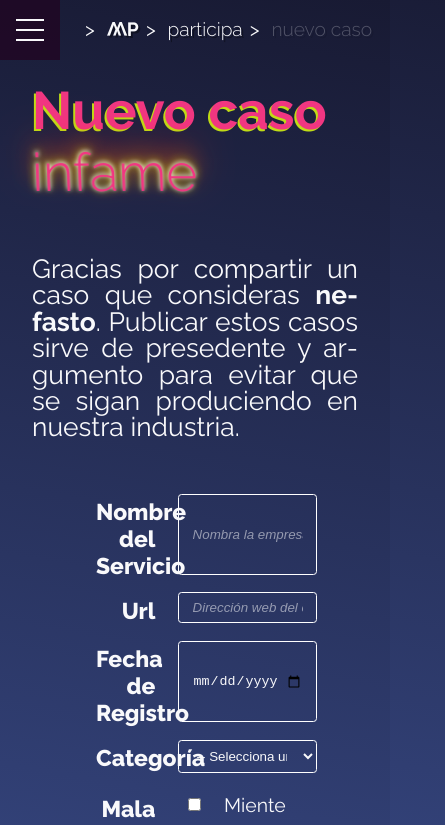
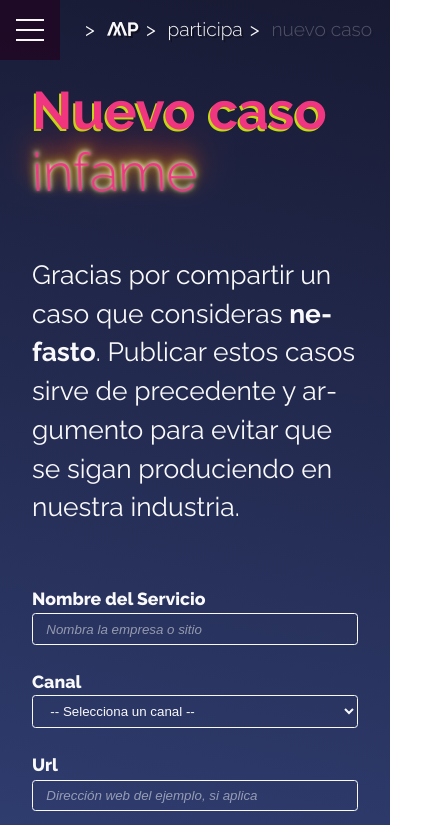
Before and after one commit to ixdavina/malaspracticas, a website: page new-case.html in a window 390 px wide. Shown: the top 825 px of the page, 445 px wide, since content can reach past the window. Drawn offline with Linux system fonts and the light colour scheme.

Commit message:
prueba de formulario integrado

```diff
--- a/new-case.html
+++ b/new-case.html
@@ -66,41 +66,98 @@
         <div class="container narrow">
             <h1>Nuevo caso <span class="infame">infame</span> </h1>
 
-            <p class="lg">Gracias por compartir un caso que consideras <strong>nefasto</strong>. Publicar estos casos sirve de presedente y argumento para evitar que se sigan produciendo en nuestra industria.</p>
+            <p class="lg">Gracias por compartir un caso que consideras <strong>nefasto</strong>. Publicar estos casos
+                sirve de precedente y argumento para evitar que se sigan produciendo en nuestra industria.</p>
         </div>
 
         <div class="container narrow">
-            <form action="">
-                <div class="form-unit">
+        <!-- https://docs.google.com/forms/d/1M1Appb-ey1Rt1JhrOgTo_rd5OefpWj0l5z641UHUx1o/edit -->
+            <form
+                action="https://docs.google.com/forms/u/0/d/e/1FAIpQLSe6bFsmP4vwR_5fLL1P0711PdS4BoFQWYcfDpJ0yLRd6_82aA/formResponse"
+                method="POST">
+                <div class="form-unit required">
                     <label for="name">Nombre del Servicio</label>
-                    <input type="text" name="name" id="" placeholder="Nombra la empresa o sitio">
+                    <input type="text" placeholder="Nombra la empresa o sitio" name="entry.263048947">
+                </div>
+
+                <div class="form-unit required">
+                    <label for="canal">Canal</label>
+                    <select name="entry.276316640">
+                        <option disabled selected value> -- Selecciona un canal -- </option>
+                        <optgroup label="Web">
+                            <option value="web-d">Escritorio</option>
+                            <option value="web-m">Móvil</option>
+                        </optgroup>
+                        <optgroup label="App">
+                            <option value="app-a">Android</option>
+                            <option value="app-i">iOS</option>
+                        </optgroup>
+                        <optgroup label="Otro">
+                            <option value="tel">Telefónico</option>
+                            <option value="pres">Presencial</option>
+                        </optgroup>
+                    </select>
                 </div>
 
                 <div class="form-unit">
                     <label for="url">Url</label>
-                    <input type="text" name="url" id="" placeholder="Dirección web del ejemplo">
+                    <input type="text" name="entry.1018248698" id="rul" placeholder="Dirección web del ejemplo, si aplica">
                 </div>
 
-                <div class="form-unit">
+                <div class="form-unit required">
                     <label for="fecha">Fecha de Registro</label>
-                    <input type="date" name="fecha" id="" placeholder="Fecha de registro">
+                    <input type="date" name="entry.990227257_year" id="fecha" placeholder="Fecha de registro">
                 </div>
 
-                <div class="form-unit">
+                <div class="form-unit required">
                     <label for="categoria">Categoría</label>
-                    <select name="categoria">
+                    <select id="categoria" name="entry.1787918976">
                         <option disabled selected value> -- Selecciona una categoría -- </option>
-                        <option value="adm">Administración</option>
-                        <option value="cont">Contenido</option>
-                        <option value="seg">Seguridad</option>
-                        <option value="fac">Facilitadores</option>
-                        <option value="comp">Compras</option>
+                        <optgroup label="Cuenta">
+                            <option value="">verificación</option>
+                            <option value="">cambio de plan</option>
+                            <option value="">preferencias</option>
+                            <option value="">mensajería</option>
+                            <option value="">desuscripción</option>
+                            <option value="">eliminar pago</option>
+                            <option value="">cierre de cuenta</option>
+                        </optgroup>
+                        <optgroup label="Publicación">
+                            <option value="">compartir</option>
+                            <option value="">comentar</option>
+                            <option value="">calificar</option>
+                            <option value="">borrar</option>
+                        </optgroup>
+                        <optgroup label="Credenciales">
+                            <option value="">autenticación</option>
+                            <option value="">creación</option>
+                            <option value="">solicitud de permisos</option>
+                            <option value="">conectar aplicaciones</option>
+                            <option value="">captcha</option>
+                            <option value="">recuperación</option>
+                            <option value="">cambiar contraseña</option>
+                        </optgroup>
+                        <optgroup label="Contenido">
+                            <option value="">contenido completo</option>
+                            <option value="">recomendación</option>
+                            <option value="">segmentación</option>
+                            <option value="">predicción</option>
+                            <option value="">wizards</option>
+                            <option value="">notificaciones</option>
+                        </optgroup>
+                        <optgroup label="Compras">
+                            <option value="">comparación</option>
+                            <option value="">trackeo de envíos</option>
+                            <option value="">formas de pago</option>
+                            <option value="">carros de compra</option>
+                            <option value="">upgrades</option>
+                        </optgroup>
                     </select>
                 </div>
 
-                <div class="form-unit">
+                <div class="form-unit required">
                     <label>Mala práctica</label>
-                    <fieldset>
+                    <fieldset name="entry.2080055149">
                         <input id="miente" type="checkbox" name="toppings" value="miente">
                         <label for="miente">Miente</label>
                         <input id="dificulta" type="checkbox" name="toppings" value="dificulta">
@@ -111,15 +168,17 @@
                         <label for="confunde">Confunde</label>
                     </fieldset>
                 </div>
-                <div class="form-unit">
+                <div class="form-unit required">
                     <label for="descripcion">Descripción</label>
-                    <textarea name="" id="descripcion" cols="30" rows="10" placeholder="Explica detalladamente por qué esta práctica es nefasta y en qué tipo(s) de maldad incurre. De ser posible, indica qué se debió haber hecho."></textarea>
+                    <textarea name="entry.1457125861" id="descripcion" cols="30" rows="10"
+                        placeholder="Explica detalladamente por qué esta práctica es nefasta y en qué tipo(s) de maldad incurre. De ser posible, indica qué se debió haber hecho."></textarea>
                 </div>
                 <div class="form-unit">
                     <label for="upload">Evidencias</label>
-                    <div><input type="file" name="upload" id=""><br><small>Sube un archivo <strong>ZIP</strong> con pantallazos, audios o lo que estimes necesario para documentar el caso.</small></div>
-
+                    <div><input type="file" name="entry.6433205" id="upload"><br><small>Sube un archivo <strong>ZIP</strong> con
+                            pantallazos, audios o lo que estimes necesario para documentar el caso.</small></div>
                 </div>
+                <input type="submit" />
             </form>
         </div>
 
@@ -127,7 +186,9 @@
 
     <footer>
         <div class="container ">
-            <p>Lorem ipsum, dolor sit amet consectetur adipisicing elit. Minus vitae vel eius. Velit, saepe optio? Lorem ipsum dolor sit amet consectetur adipisicing elit. Ratione, unde vitae! Error, voluptatem odio. Recusandae ea beatae, quidem error modi
+            <p>Lorem ipsum, dolor sit amet consectetur adipisicing elit. Minus vitae vel eius. Velit, saepe optio? Lorem
+                ipsum dolor sit amet consectetur adipisicing elit. Ratione, unde vitae! Error, voluptatem odio.
+                Recusandae ea beatae, quidem error modi
                 voluptatum et, eius sapiente odio labore quisquam corrupti eligendi tenetur.</p>
         </div>
     </footer>
--- a/sass/abstracts/_auxiliar.scss
+++ b/sass/abstracts/_auxiliar.scss
@@ -9,7 +9,8 @@
 
 .lg {
     font-size: $font-size * 1.5;
-    line-height: $font-size * 1.5;
+    line-height: $font-size * 2.2;
+    text-align: left;
 }
 
 .narrow {
--- a/sass/abstracts/_variables.scss
+++ b/sass/abstracts/_variables.scss
@@ -28,7 +28,7 @@ $color-page: #f0e7d2f3;
 $color-ahuesado:#fffaf09f;
 $color-background: #c30031;
 $color-black-fade: #200622c7;
-$color-type: #200622f8;
+$color-type: #200622e7;
 $color-main: $color-background;
 
 /* cata colors */
--- a/sass/components/_form.scss
+++ b/sass/components/_form.scss
@@ -11,9 +11,17 @@ form {
     grid-template-columns: 30% 70%;
     grid-gap: 1em;
     margin: 1.5ex 0;
+
+    &.required{
+        input{
+            &:focus{
+                border:.2ex solid $color-pink;
+            }
+
+        }
+    }
     label {
         position: relative;
-        display: inline-block;
         font-weight: 800;
         text-align: right;
         top: .35ex;
@@ -44,7 +52,7 @@ input,
 select,
 textarea {
     color: $color-white;
-    border: .2ex solid white;
+    border: .2ex solid $color-white;
     background-color: transparent;
     border-radius: .5ex;
     padding: 1ex 1em;
--- a/sass/layout/_responsive.scss
+++ b/sass/layout/_responsive.scss
@@ -29,4 +29,23 @@
     .col5 {
         display: block;
     }
+
+    form{
+        margin: 1em 0;
+        .form-unit{
+            display: block;
+            label{
+                text-align: left;
+                font-size: $font-size;
+                line-height: $font-size * 1.8;
+            }
+
+            input,
+            select,
+            textarea{
+                width: 100%;
+            }
+        }
+    }
+
 }
```
Also changed, not shown: sass/components/_menu.scss (+13 -11 lines), css/main.css, 1 other file.
